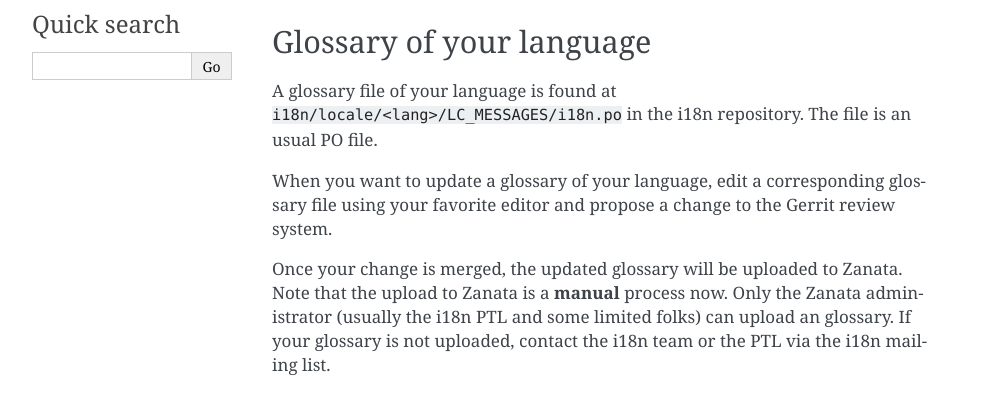
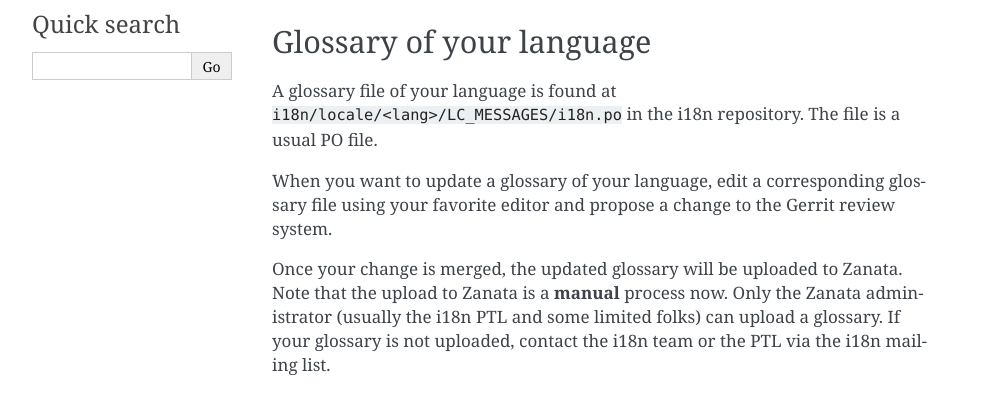
Before and after one commit to openstack/i18n, a Sphinx documentation site: the page built from doc/source/glossary.rst, in a window 1280 px wide. Shown: the part 161-556 px from the top of the page, without its empty margins (148-1141 px from the left). Built offline with Sphinx 7.4.7, drawn with Linux system fonts in a browser that asks for light colours.

Commit message:
Fix some typos and grammar errors
TrivialFix

Change-Id: Ia2a569514c27ccd9b7dbb925dca256ed07843d8e

```diff
--- a/doc/source/check_translation.rst
+++ b/doc/source/check_translation.rst
@@ -74,9 +74,9 @@ Running DevStack
 Another convenient way is to check dashboard translations is to run DevStack in
 your local environment. To run DevStack, you need to prepare ``local.conf``
 file, but no worries. Several ``local.conf`` files are shared on the Internet
-and an minimum example is shown below. From our experience, you need a machine
+and a minimum example is shown below. From our experience, you need a machine
 with two or four CPU cores, 8 GB memory and 20 GB disk to run DevStack
-comfortablely. If you enable just major OpenStack projects, the machine
+comfortably. If you enable just major OpenStack projects, the machine
 requirement would be much smaller like 2~4GB memory.
 
 .. code-block:: console
--- a/doc/source/glossary.rst
+++ b/doc/source/glossary.rst
@@ -10,7 +10,7 @@ Glossary of your language
 
 A glossary file of your language is found at
 ``i18n/locale/<lang>/LC_MESSAGES/i18n.po`` in the i18n repository.
-The file is an usual PO file.
+The file is a usual PO file.
 
 When you want to update a glossary of your language,
 edit a corresponding glossary file using your favorite editor and
@@ -19,7 +19,7 @@ propose a change to the Gerrit review system.
 Once your change is merged, the updated glossary will be uploaded
 to Zanata. Note that the upload to Zanata is a **manual** process now.
 Only the Zanata administrator (usually the i18n PTL and some limited folks)
-can upload an glossary. If your glossary is not uploaded, contact the i18n team
+can upload a glossary. If your glossary is not uploaded, contact the i18n team
 or the PTL via the i18n mailing list.
 
 .. note::
```
Also changed, not shown: other parts of doc/source/check_translation.rst (+1 -1 lines).
